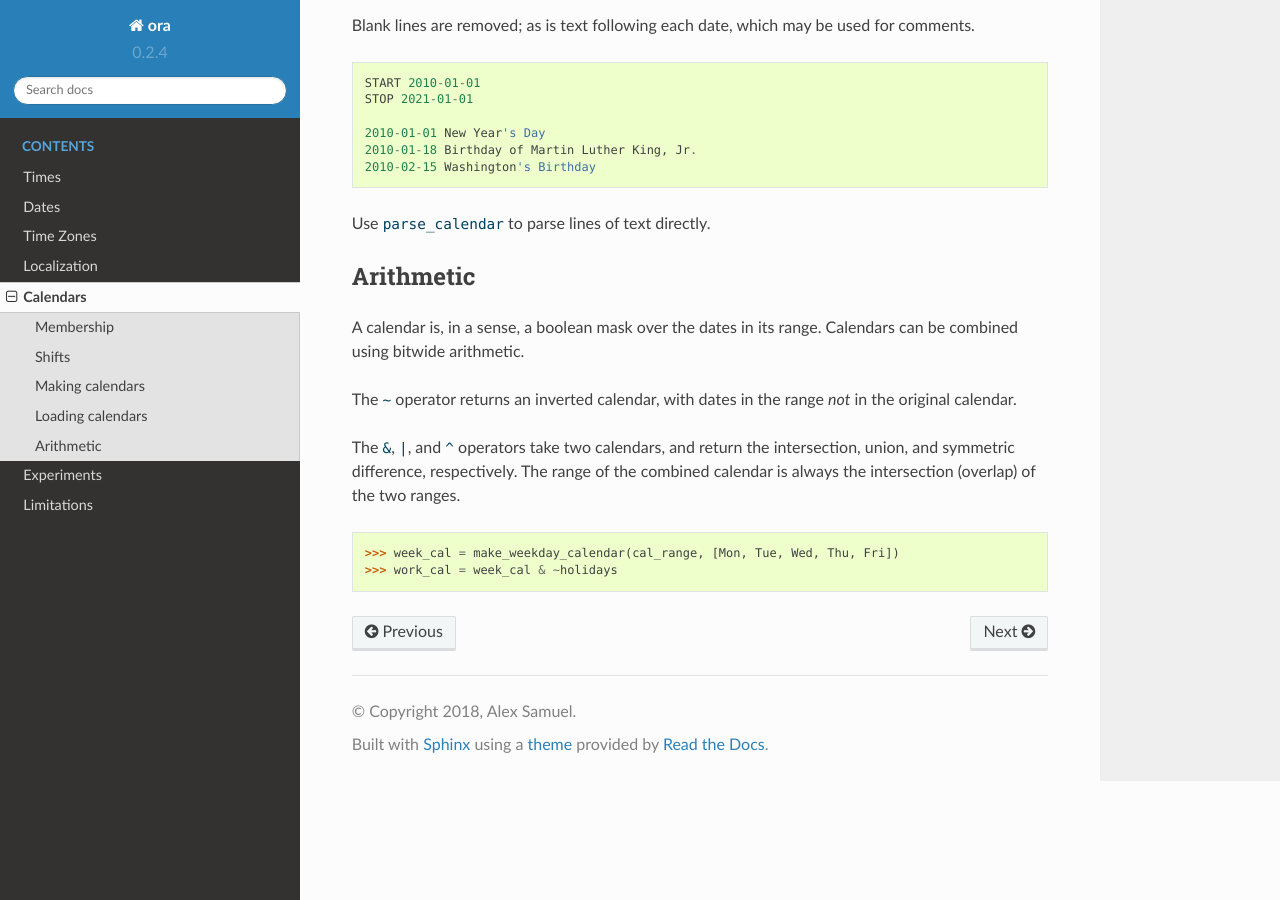
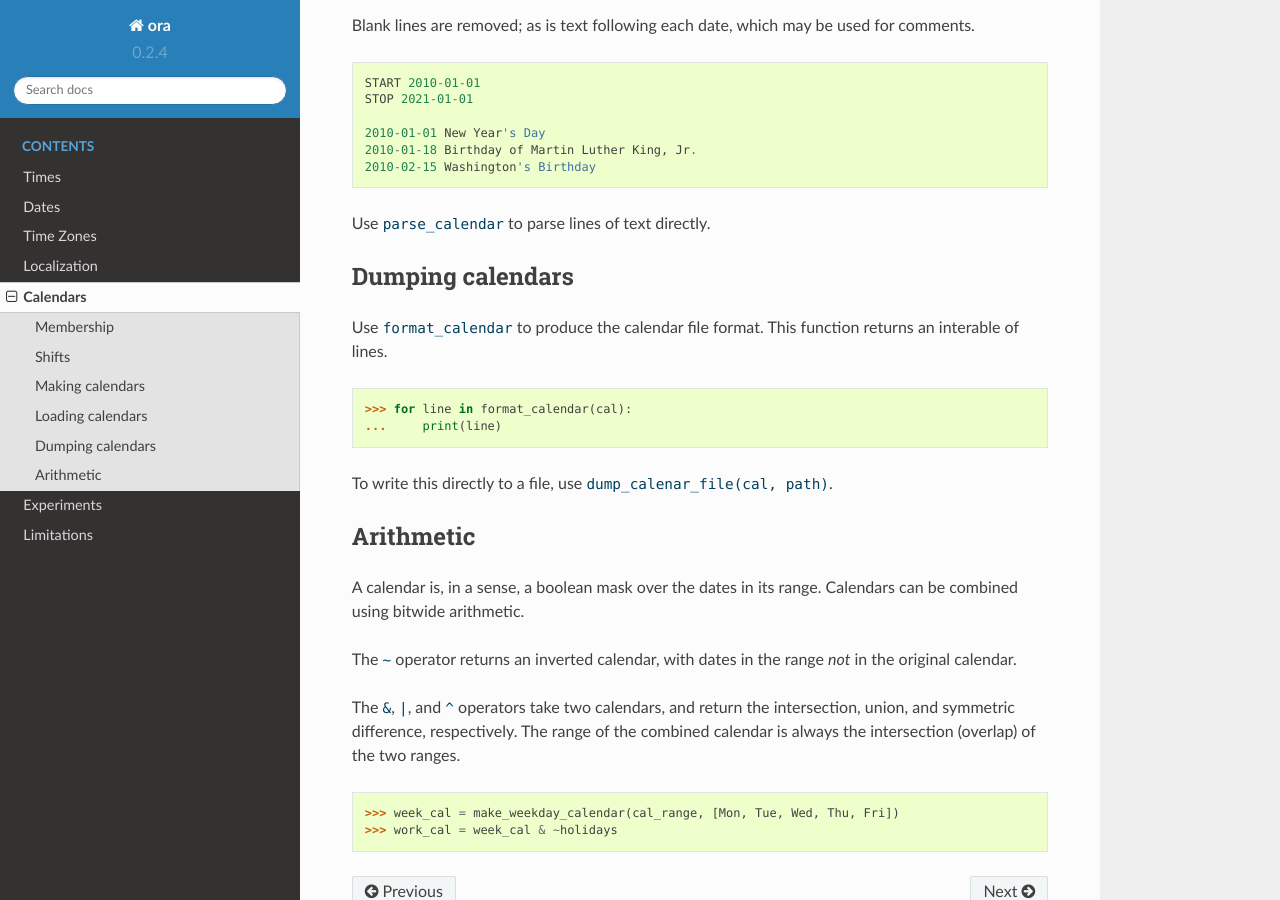
Before and after one commit to alexhsamuel/ora, a Sphinx documentation site: the page built from docs/calendars.rst, in a window 1280 px wide and 900 px high, scrolled down 2641 px. Built offline with Sphinx 7.4.7 and the Read the Docs theme 2.0.0, drawn with Linux system fonts in a browser that asks for light colours.

Commit message:
Document calendar dumping functions.

```diff
--- a/docs/calendars.rst
+++ b/docs/calendars.rst
@@ -131,6 +131,17 @@ comments.
 
 Use `parse_calendar` to parse lines of text directly.
 
+Dumping calendars
+-----------------
+
+Use `format_calendar` to produce the calendar file format.  This function
+returns an interable of lines.
+
+    >>> for line in format_calendar(cal):
+    ...     print(line)
+
+To write this directly to a file, use `dump_calenar_file(cal, path)`.
+
 
 Arithmetic
 ----------
```
